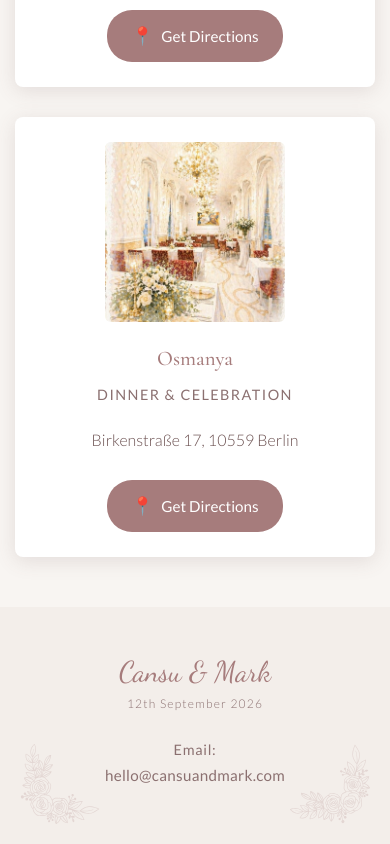
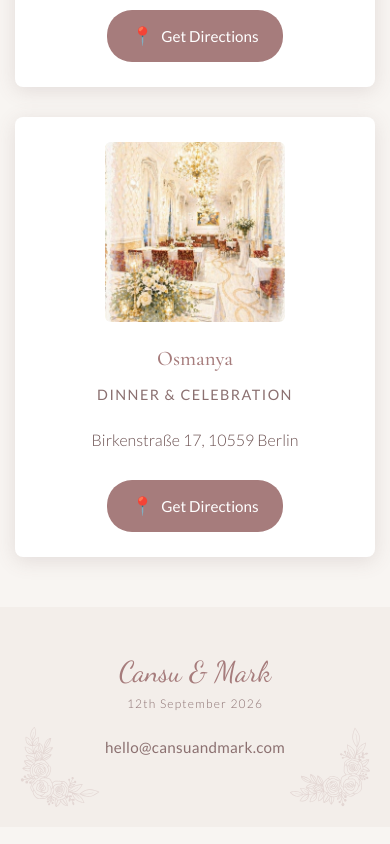
Before and after one commit to mhayward-dev/MyWeddingWebsite, a plain HTML site: page src/site/index.html in a window 390 px wide. Shown: the part 3212-4056 px from the top of the page. Drawn offline with nearby package versions, Linux system fonts and the light colour scheme; sample sign-in values are in the browser's storage.

```diff
--- a/src/functions/index.js
+++ b/src/functions/index.js
@@ -1,5 +1,3 @@
-// بِسْمِ اللهِ الرَّحْمٰنِ الرَّحِيْمِ - Bismillah hir Rahman nir Raheem
-
 const { onRequest } = require("firebase-functions/v2/https");
 const { defineSecret } = require("firebase-functions/params");
 const { setGlobalOptions } = require("firebase-functions/v2");
--- a/src/site/css/index.css
+++ b/src/site/css/index.css
@@ -1,5 +1,3 @@
-/* بِسْمِ اللهِ الرَّحْمٰنِ الرَّحِيْمِ - Bismillah hir Rahman nir Raheem */
-
 /* Wedding Website - Hero Banner Styles */
 
 :root {
@@ -1217,22 +1215,6 @@ body {
     flex-wrap: wrap;
 }
 
-.footer-contact .contact-label {
-    display: inline;
-    font-family: var(--font-sans);
-    font-size: clamp(0.9rem, 1.6vw, 1rem);
-    color: var(--color-text-light);
-    letter-spacing: 0.05em;
-    margin-bottom: 0;
-}
-
-@media (max-width: 480px) {
-    .footer-contact {
-        flex-direction: column;
-        gap: 5px;
-    }
-}
-
 /* ================================
    Directions Section Styles
    ================================ */
--- a/src/site/css/login.css
+++ b/src/site/css/login.css
@@ -1,5 +1,3 @@
-/* بِسْمِ اللهِ الرَّحْمٰنِ الرَّحِيْمِ - Bismillah hir Rahman nir Raheem */
-
 /* Auth Page Styles */
 
 /* Login page full-screen container */
--- a/src/site/css/rsvp.css
+++ b/src/site/css/rsvp.css
@@ -1,5 +1,3 @@
-/* بِسْمِ اللهِ الرَّحْمٰنِ الرَّحِيْمِ - Bismillah hir Rahman nir Raheem */
-
 /* RSVP Page Styles */
 
 .rsvp-section {
--- a/src/site/index.html
+++ b/src/site/index.html
@@ -320,7 +320,6 @@
         <p class="wedding-details-small" data-i18n="ceremonyDate">12 September 2026 ♥ Berlin</p>
 
         <div class="footer-contact">
-            <span class="contact-label" data-i18n="contactLabel">Email:</span>
             <button class="copy-email" onclick="copyEmail(this)" data-email="hello@cansuandmark.com">
                 hello@cansuandmark.com
                 <span class="copy-feedback" data-i18n="copied">Copied!</span>
--- a/src/site/js/i18n.js
+++ b/src/site/js/i18n.js
@@ -1,5 +1,3 @@
-// بِسْمِ اللهِ الرَّحْمٰنِ الرَّحِيْمِ - Bismillah hir Rahman nir Raheem
-
 // Shared internationalization (i18n) module for civil ceremony website
 // Supports: English (en), German (de), Turkish (tr)
 
```
Also changed, not shown: src/site/rsvp.html (+19 -0 lines).
